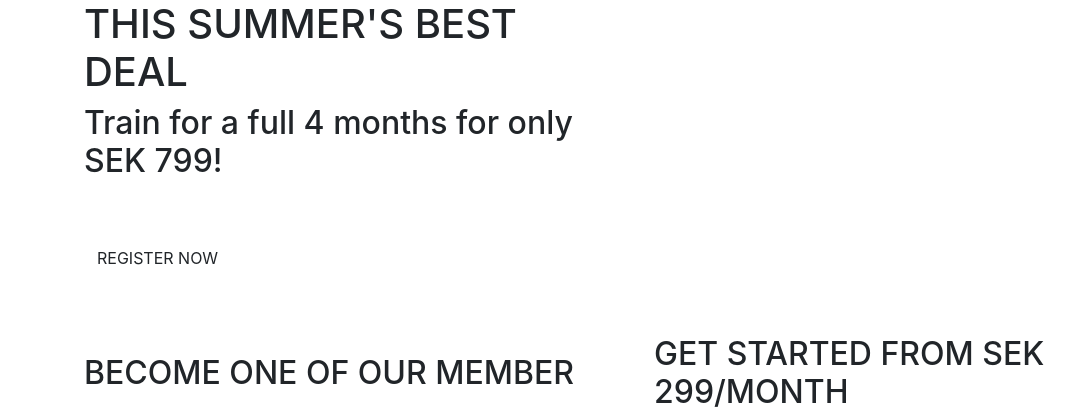
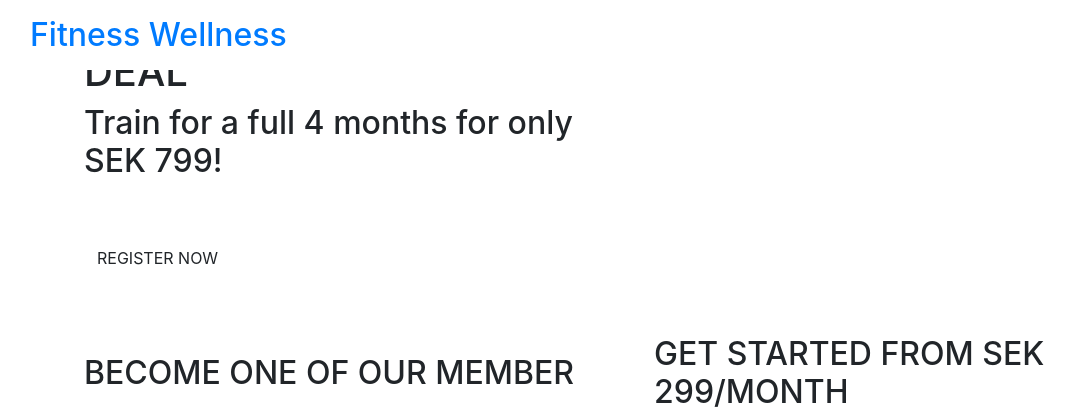
Before and after one commit to RubySrivastava/ms4-fitnesswellness, a Django app: page / in a window 1280 px wide. Shown: the top 420 px of the page, without its empty margins (1-1075 px from the left). Run offline with Django 3.2, Linux system fonts and the light colour scheme; some libraries are stand-ins or nearby versions.

Commit message:
Added page header and footer

```diff
--- a/templates/base.html
+++ b/templates/base.html
@@ -32,7 +32,18 @@
     <title>Fitness Wellness {% block extra_title %}{% endblock %}</title>
   </head>
   <body>
-    <header class="container-fluid fixed-top"></header>
+    <header class="container-fluid fixed-top">
+        <div id="topnav" class="row bg-white pt-lg-2 d-none d-lg-flex">
+            <div class="col-12 col-lg-4 my-auto py-1 py-lg-0 text-center text-lg-left">
+                <a href="{% url 'home' %}" class="nav-link">
+                    <h2 class="">Fitness Wellness</h2>
+                </a>
+            </div>
+        </div>
+    </header>
+    <footer class="footer container-fluid mt-auto ">
+        <div id="footer-details" class="row"></div>
+    </footer>
 
     {% if messages %}
         <div class="message-container"></div>
```
